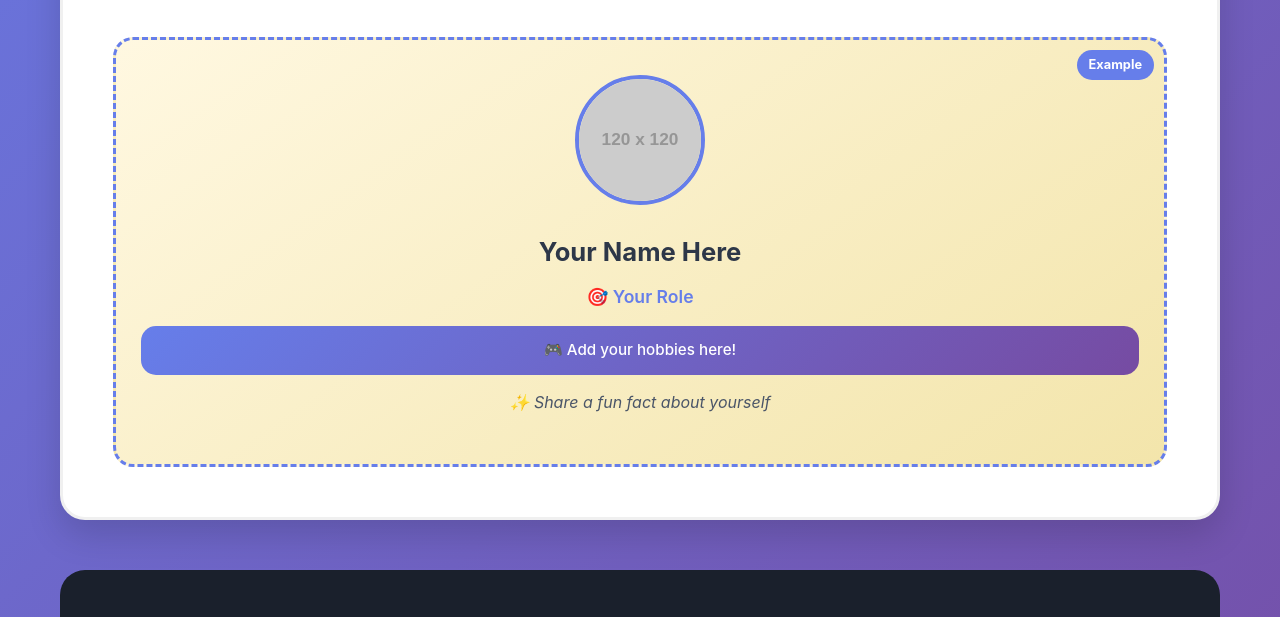
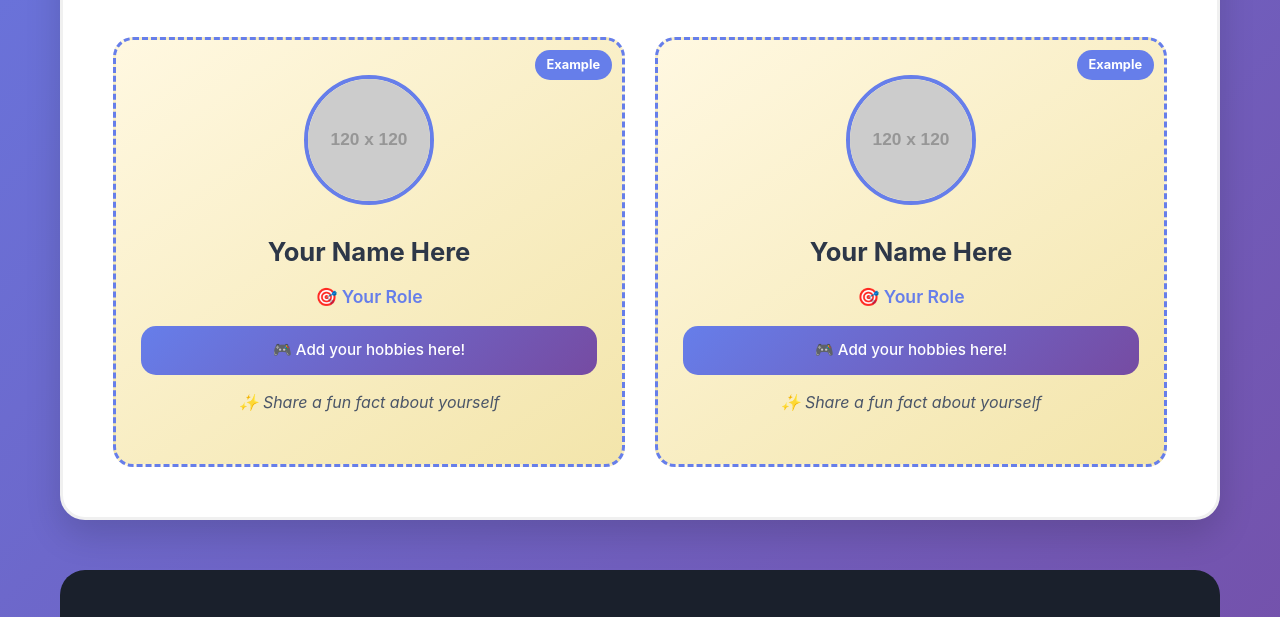
Before and after one commit to najiach21/git-github-eniso-course, a plain HTML site: page index.html in a window 1280 px wide. Shown: the part 712-1329 px from the top of the page. Drawn offline with Linux system fonts and the light colour scheme; placeholder pictures from the web are drawn by us.

Commit message:
Update index.html

```diff
--- a/index.html
+++ b/index.html
@@ -30,9 +30,6 @@
             </div>
         </header>
 
-        <!-- Team Motto Section -->
-        <!-- TODO: Add inspiring team motto (ticket #008) -->
-
         <!-- Team Members Section -->
         <section class="team-section">
             <h2 class="section-title">👥 Meet Our Awesome Team</h2>
@@ -52,11 +49,23 @@
                     </div>
                     <p class="member-fact">✨ Share a fun fact about yourself</p>
                     <div class="member-skills">
-                        <!-- TODO: Add skill tags (ticket #030) -->
                     </div>
                 </div>
 
                 <!-- New team member cards will be added here -->
+                 <!-- Example team member card -->
+                <div class="team-member example-card">
+                    <div class="member-badge">Example</div>
+                    <img src="https://via.placeholder.com/120x120/667eea/ffffff?text=😊" alt="Team Member" class="member-image">
+                    <h3 class="member-name">Your Name Here</h3>
+                    <p class="member-role">🎯 Your Role</p>
+                    <div class="member-hobbies">
+                        🎮 Add your hobbies here!
+                    </div>
+                    <p class="member-fact">✨ Share a fun fact about yourself</p>
+                    <div class="member-skills">
+                    </div>
+                </div>
             </div>
 
         </section>
```
